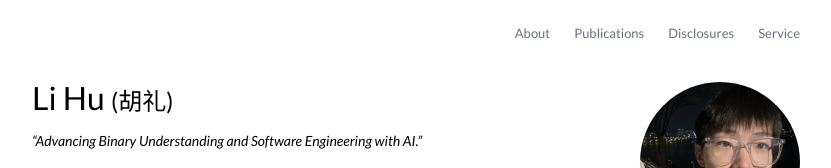
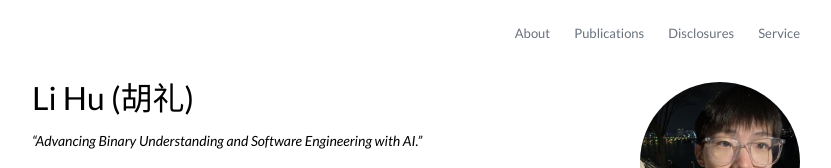
Before and after one commit to f000x0/f000x0.github.io, a plain HTML site: page index.html in a window 1280 px wide. Shown: the top 168 px of the page, without its empty margins (224-1055 px from the left). Drawn offline with Linux system fonts and the light colour scheme.

Commit message:
Use matching sizes for English and Chinese names

```diff
--- a/assets/styles.css
+++ b/assets/styles.css
@@ -48,7 +48,7 @@ a { -webkit-tap-highlight-color: transparent; }
 .portrait { float: right; width: 160px; margin: 3px 0 20px 34px; }
 .portrait img { display: block; width: 100%; height: auto; aspect-ratio: 1; object-fit: cover; border-radius: 50%; background: var(--accent-soft); }
 h1 { margin: 0 0 14px; font: 400 32px/1.2 var(--sans); }
-.chinese-name { font-size: .75em; white-space: nowrap; }
+.chinese-name { white-space: nowrap; }
 .slogan { margin: 0 0 18px; color: var(--ink); font-size: 14px; font-style: italic; line-height: 1.45; text-wrap: pretty; }
 .biography p { margin: 0 0 15px; }
 .biography strong { font-weight: 700; }
```
